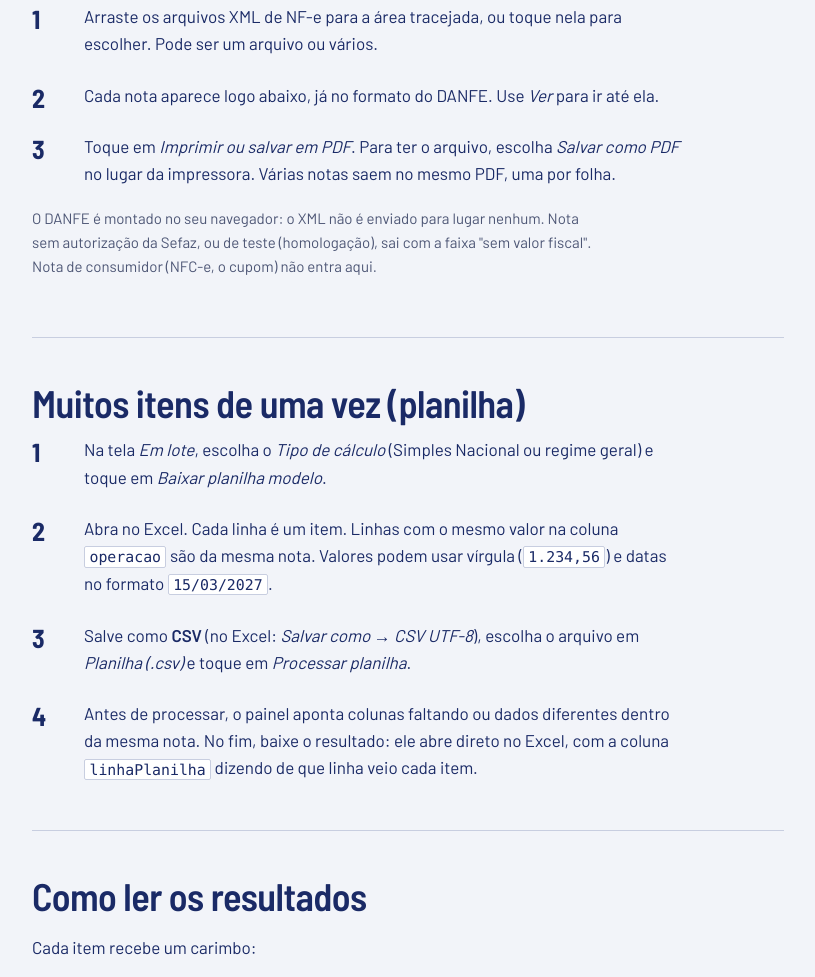
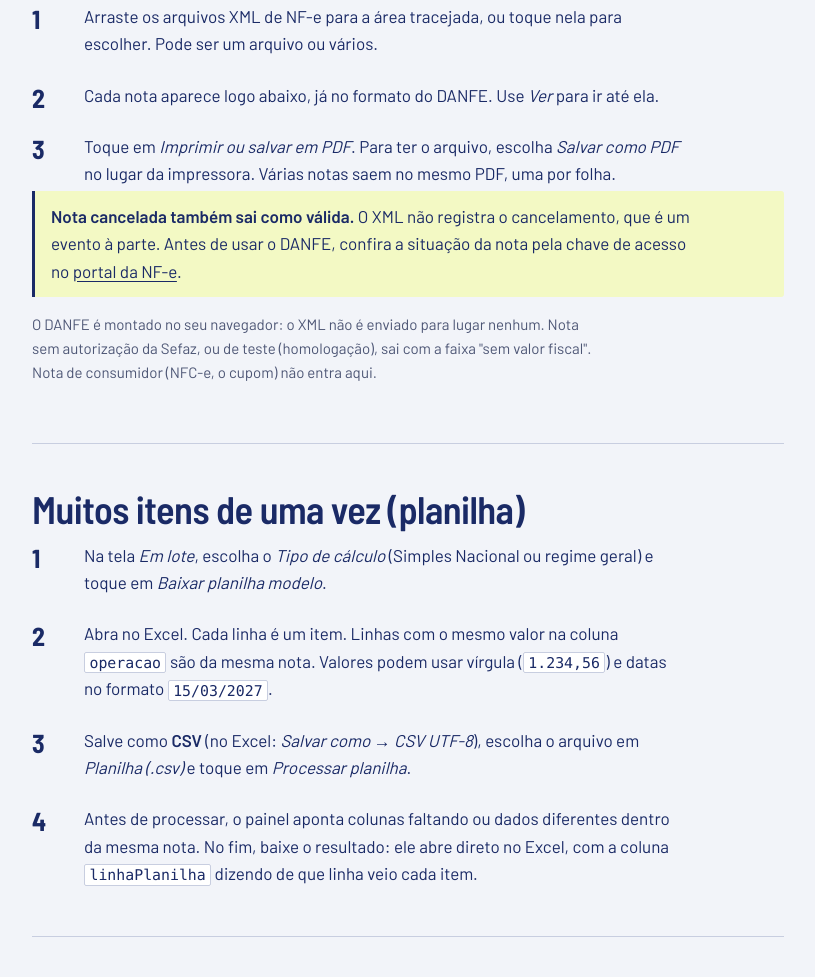
Before and after one commit to PedrosHttps/central-rtc, a plain HTML site: page docs/guia.html in a window 1280 px wide. Shown: the part 5785-6762 px from the top of the page, without its empty margins (232-1047 px from the left). Drawn offline with Linux system fonts and the light colour scheme.

Commit message:
Guia: aviso de que nota cancelada também sai como válida no DANFE
Co-Authored-By: Claude Opus 5.5 <noreply@anthropic.com>

```diff
--- a/docs/guia.html
+++ b/docs/guia.html
@@ -154,6 +154,9 @@
           <li><p>Cada nota aparece logo abaixo, já no formato do DANFE. Use <em>Ver</em> para ir até ela.</p></li>
           <li><p>Toque em <em>Imprimir ou salvar em PDF</em>. Para ter o arquivo, escolha <em>Salvar como PDF</em> no lugar da impressora. Várias notas saem no mesmo PDF, uma por folha.</p></li>
         </ol>
+        <div class="destaque">
+          <p><strong>Nota cancelada também sai como válida.</strong> O XML não registra o cancelamento, que é um evento à parte. Antes de usar o DANFE, confira a situação da nota pela chave de acesso no <a href="https://www.nfe.fazenda.gov.br/portal/consultaRecaptcha.aspx?tipoConsulta=resumo">portal da NF-e</a>.</p>
+        </div>
         <p class="nota">O DANFE é montado no seu navegador: o XML não é enviado para lugar nenhum. Nota sem autorização da Sefaz, ou de teste (homologação), sai com a faixa "sem valor fiscal". Nota de consumidor (NFC-e, o cupom) não entra aqui.</p>
       </section>
 
```
Also changed, not shown: 1 other file.
